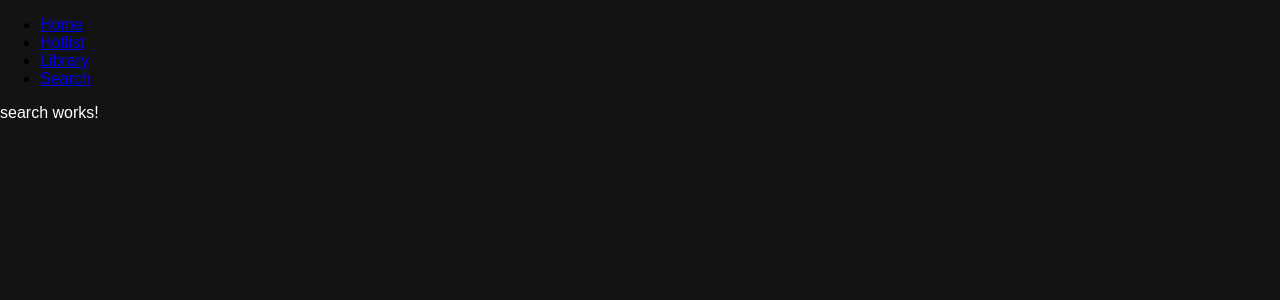
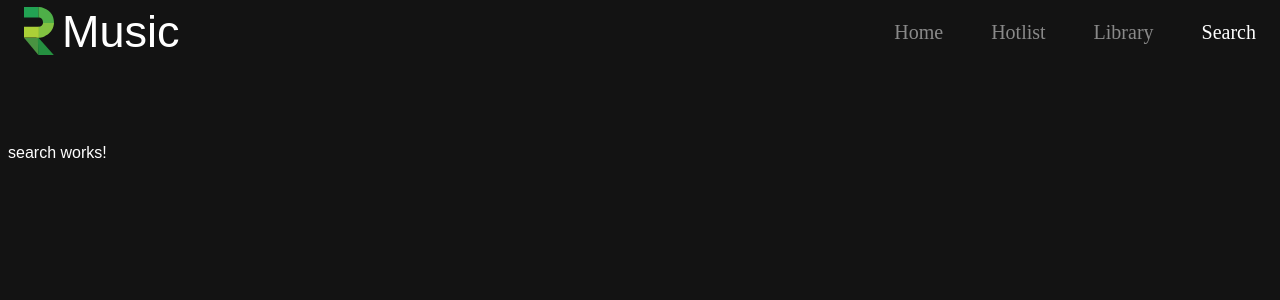
Before and after one commit to LaurenzDemey/RMusic, an Angular app: page /search in a window 1280 px wide. Shown: the top 300 px of the page. Built offline with nearby package versions, Linux system fonts and the light colour scheme.

Commit message:
layout component

```diff
--- a/src/app/app.component.html
+++ b/src/app/app.component.html
@@ -1,17 +1,3 @@
-<ul>
-  <li>
-    <a [routerLink]="['/home']" routerLinkActive="router-link-active">Home</a>
-  </li>
-  <li>
-    <a [routerLink]="['/hotlist']" routerLinkActive="router-link-active">Hotlist</a>
-  </li>
-  <li>
-    <a [routerLink]="['/library']" routerLinkActive="router-link-active">Library</a>
-  </li>
-  <li>
-    <a class="menu-item-link search" [routerLink]="['/search']" routerLinkActive="router-link-active">Search </a>
-  </li>
-</ul>
-<div>
+<app-layout>
   <router-outlet></router-outlet>
-</div>
+</app-layout>
--- a/src/app/app.module.ts
+++ b/src/app/app.module.ts
@@ -3,6 +3,7 @@ import { BrowserModule } from '@angular/platform-browser';
 import { AppRoutingModule } from './app-routing.module';
 import { AppComponent } from './app.component';
 import { HomeModule } from './home';
+import { LayoutModule } from './layout';
 
 @NgModule({
   declarations: [AppComponent],
@@ -13,6 +14,9 @@ import { HomeModule } from './home';
     // routing
     AppRoutingModule,
 
+    // layout module for app layout
+    LayoutModule,
+
     // initial route module
     HomeModule
   ],
--- /dev/null
+++ b/src/app/layout/index.ts
@@ -0,0 +1 @@
+export * from './layout.module';
--- /dev/null
+++ b/src/app/layout/layout.component.html
@@ -0,0 +1,25 @@
+<div class="topbar-fixed topbar">
+  <div class="logo">
+    <img src="assets/r-logo.svg" />
+    <span>Music</span>
+  </div>
+  <div class="center-content">
+    <ul class="menu-list">
+      <li class="menu-item">
+        <a class="menu-item-link" [routerLink]="['/home']" routerLinkActive="router-link-active">Home</a>
+      </li>
+      <li class="menu-item">
+        <a class="menu-item-link" [routerLink]="['/hotlist']" routerLinkActive="router-link-active">Hotlist</a>
+      </li>
+      <li class="menu-item">
+        <a class="menu-item-link" [routerLink]="['/library']" routerLinkActive="router-link-active">Library</a>
+      </li>
+      <li class="menu-item">
+        <a class="menu-item-link" [routerLink]="['/search']" routerLinkActive="router-link-active">Search </a>
+      </li>
+    </ul>
+  </div>
+</div>
+<div class="container">
+  <router-outlet></router-outlet>
+</div>
--- /dev/null
+++ b/src/app/layout/layout.component.scss
@@ -0,0 +1,71 @@
+.topbar-fixed {
+  position: fixed;
+  top: 0;
+  left: 0;
+  right: 0;
+  height: 64px;
+  z-index: 99999;
+}
+
+.topbar {
+  display: flex;
+  height: 64px;
+  background-color: rgba(0, 0, 0, 0);
+
+  .logo {
+    flex: 1;
+    display: flex;
+    color: white;
+    line-height: 64px;
+    font-weight: 500;
+    font-size: 45px;
+
+    span {
+      padding-left: 8px;
+    }
+
+    img {
+      height: 48px;
+      padding: 7px 0 0 24px;
+    }
+  }
+
+  .center-content {
+    .menu-list {
+      display: flex;
+      justify-content: center;
+      padding: unset;
+      height: 100%;
+      margin: unset;
+      list-style: none;
+
+      .menu-item {
+        margin: 0 24px 0 24px;
+        line-height: 64px;
+
+        .menu-item-link {
+          color: rgba(255, 255, 255, 0.5);
+          font-size: 20px;
+          font-weight: 500;
+          text-decoration: none;
+          font-family: Roboto-Regular;
+
+          &:hover {
+            color: rgba(255, 255, 255, 1);
+          }
+
+          &.router-link-active {
+            color: rgba(255, 255, 255, 1);
+          }
+        }
+      }
+    }
+  }
+}
+
+.container {
+  max-width: 1264px;
+  margin: 0 auto;
+  padding: 64px 0 24px 0;
+  padding-top: 16vh;
+}
--- /dev/null
+++ b/src/app/layout/layout.component.ts
@@ -0,0 +1,15 @@
+import { Component, OnInit } from '@angular/core';
+
+@Component({
+  selector: 'app-layout',
+  templateUrl: './layout.component.html',
+  styleUrls: ['./layout.component.scss']
+})
+export class LayoutComponent implements OnInit {
+
+  constructor() { }
+
+  ngOnInit() {
+  }
+
+}
```
Also changed, not shown: src/app/layout/layout.module.ts (added, +11 -0 lines), 1 other file (tests, documents, lock files or other folders).
